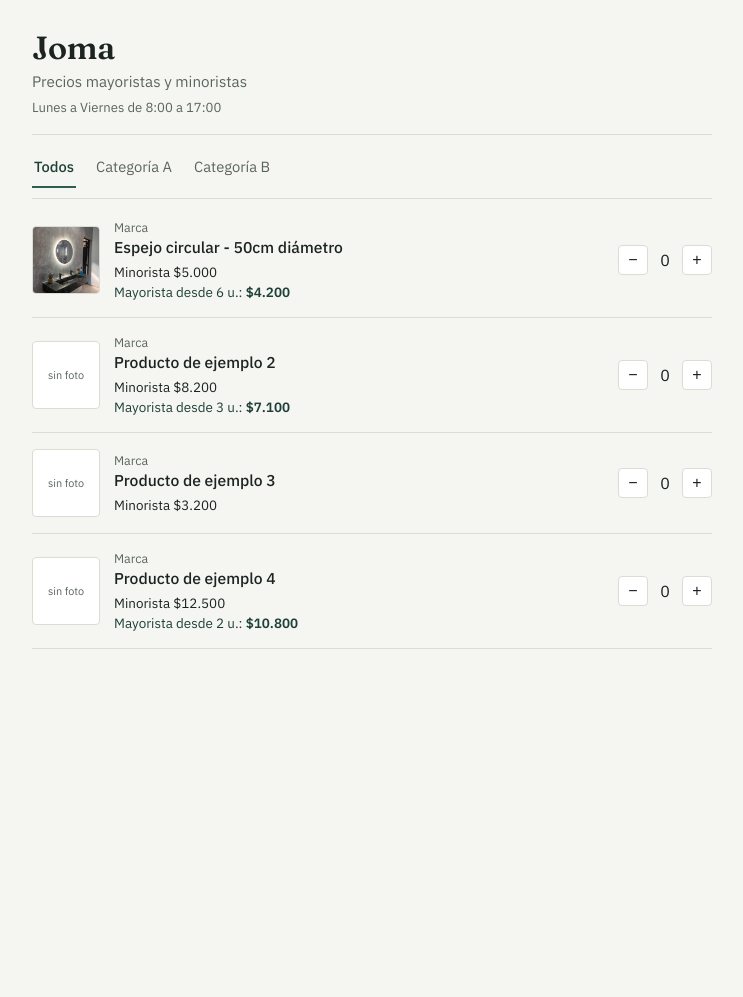
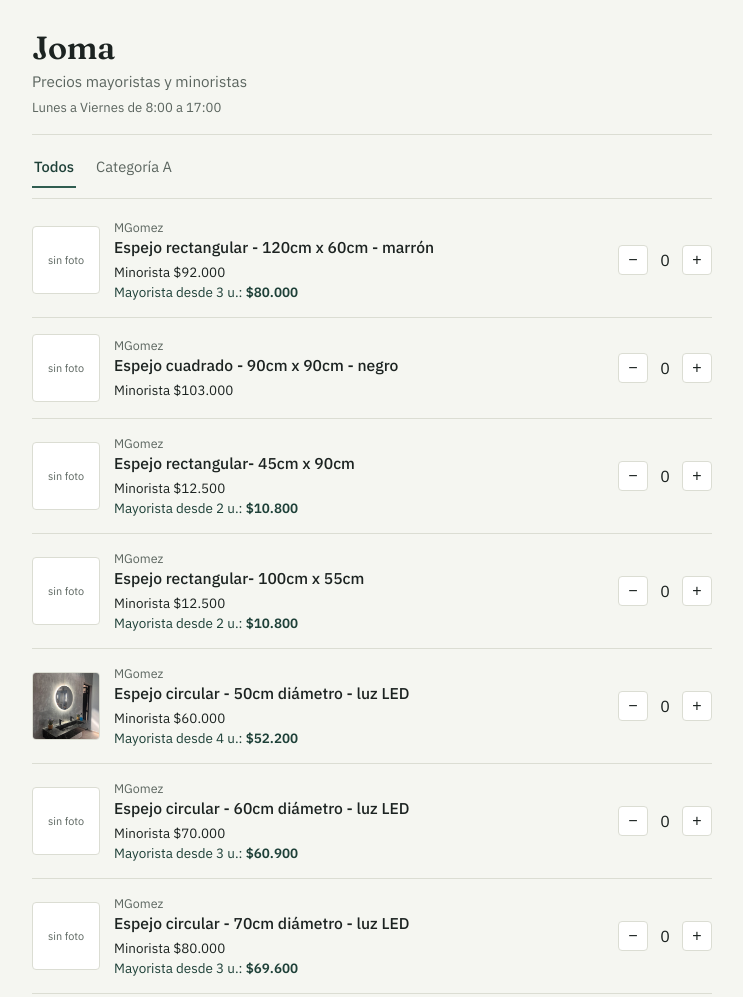
Before and after one commit to joaquinlgomez/tienda, a plain HTML site: page index.html in a window 1280 px wide. Shown: the whole page, without its empty margins (268-1011 px from the left). Before the commit the page ends 800 px from the top, so only its background shows below. Drawn offline with Linux system fonts and the light colour scheme.

Commit message:
Update product list with new mirror items

```diff
--- a/index.html
+++ b/index.html
@@ -131,14 +131,20 @@ const CONFIG = {
 };
 
 const PRODUCTS = [
-  { id: "p1", category: "Categoría A", brand: "Marca", name: "Espejo circular - 50cm diámetro", image: "imagenes/espejo_circular_70cm.jpg",
-    retail: 5000, wholesale: { minQty: 6, price: 4200 } },
-  { id: "p2", category: "Categoría A", brand: "Marca", name: "Producto de ejemplo 2", image: null,
-    retail: 8200, wholesale: { minQty: 3, price: 7100 } },
-  { id: "p3", category: "Categoría B", brand: "Marca", name: "Producto de ejemplo 3", image: null,
-    retail: 3200, wholesale: null },
-  { id: "p4", category: "Categoría B", brand: "Marca", name: "Producto de ejemplo 4", image: null,
+  { id: "p2", category: "Categoría A", brand: "MGomez", name: "Espejo rectangular - 120cm x 60cm - marrón", image: null,
+    retail: 92000, wholesale: { minQty: 3, price: 80000 } },
+  { id: "p3", category: "Categoría A", brand: "MGomez", name: "Espejo cuadrado - 90cm x 90cm - negro", image: null,
+    retail: 103000, wholesale: null },
+  { id: "p4", category: "Categoría A", brand: "MGomez", name: "Espejo rectangular- 45cm x 90cm", image: null,
     retail: 12500, wholesale: { minQty: 2, price: 10800 } },
+  { id: "p5", category: "Categoría A", brand: "MGomez", name: "Espejo rectangular- 100cm x 55cm", image: null,
+    retail: 12500, wholesale: { minQty: 2, price: 10800 } },
+  { id: "p1", category: "Categoría A", brand: "MGomez", name: "Espejo circular - 50cm diámetro - luz LED", image: "imagenes/espejo_circular_70cm.jpg",
+    retail: 60000, wholesale: { minQty: 4, price: 52200 } },
+  { id: "p6", category: "Categoría A", brand: "MGomez", name: "Espejo circular - 60cm diámetro - luz LED", image: null,
+    retail: 70000, wholesale: { minQty: 3, price: 60900 } },
+  { id: "p7", category: "Categoría A", brand: "MGomez", name: "Espejo circular - 70cm diámetro - luz LED", image: null,
+    retail: 80000, wholesale: { minQty: 3, price: 69600 } },
 ];
 // ====================================================================
 
```
